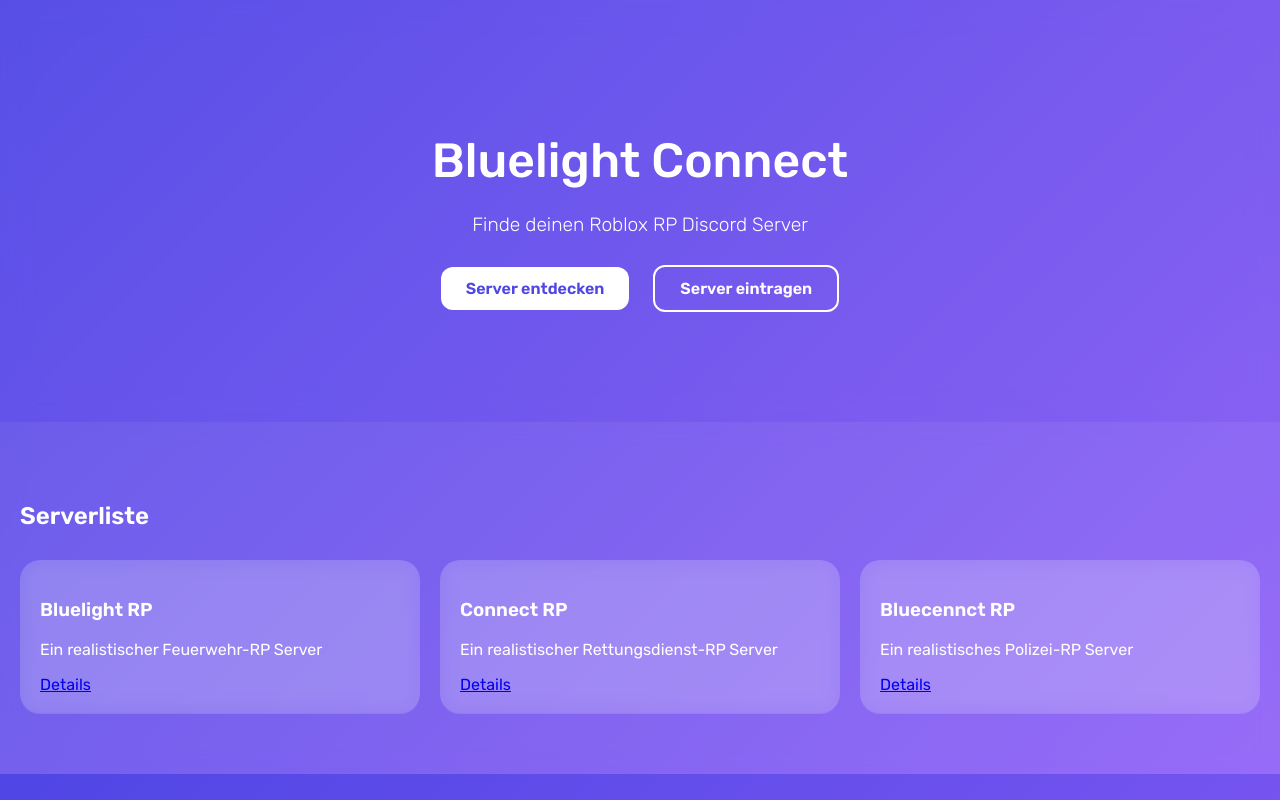
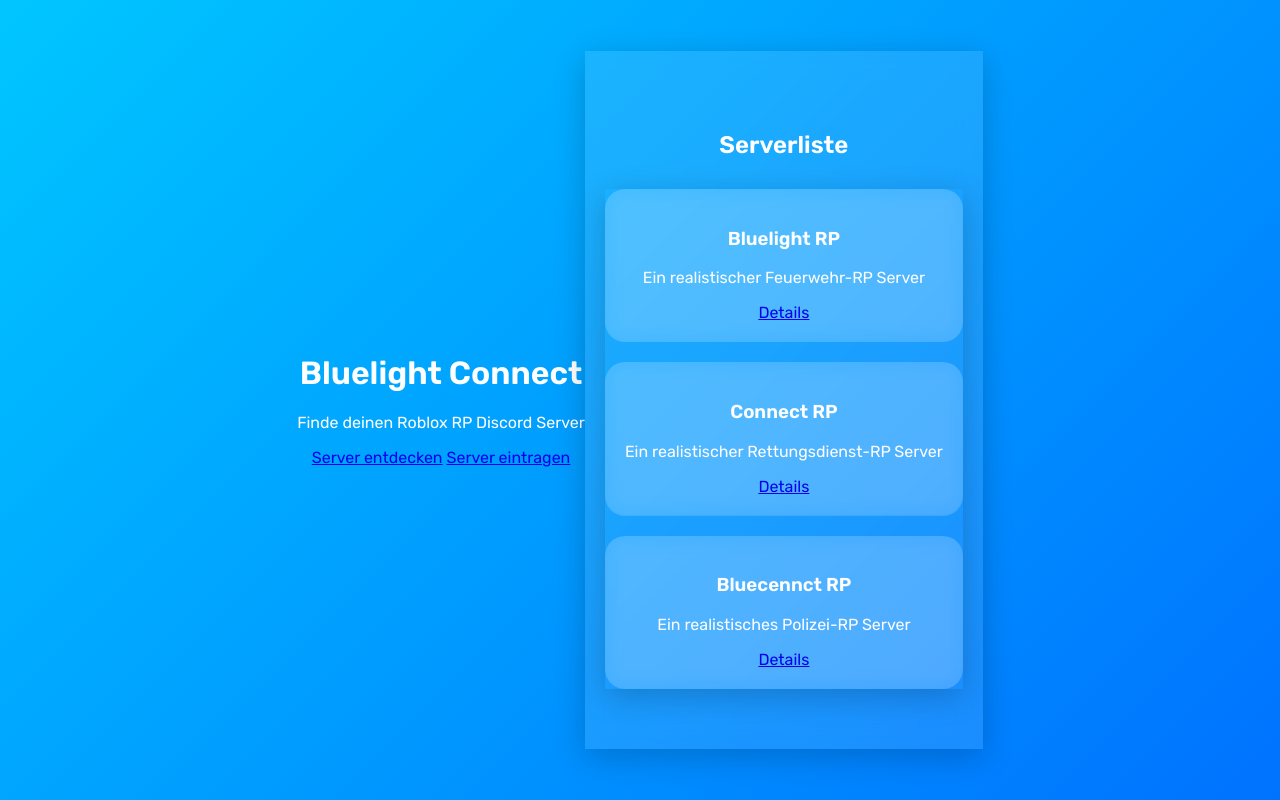
Before and after one commit to bluelight-connect/bluelight-connect.github.io, a plain HTML site: page index.html in a window 1280 px wide. Drawn offline with Linux system fonts and the light colour scheme.

Commit message:
start.css

```diff
--- a/css/start.css
+++ b/css/start.css
@@ -2,31 +2,35 @@
 body {
   margin: 0;
   font-family: 'Rubik', sans-serif;
-  background: linear-gradient(135deg, #4f46e5, #8b5cf6);
+  background: linear-gradient(135deg, #00c6ff, #0072ff);
   color: white;
-  overflow-x: hidden;
+  min-height: 100vh;
+  display: flex;
+  align-items: center;
+  justify-content: center;
+  text-align: center;
 }
 
 /* Hero Section */
-.hero {
+.oben {
   text-align: center;
   padding: 100px 20px;
   backdrop-filter: blur(15px);
   background: rgba(255, 255, 255, 0.05);
 }
 
-.hero h1 {
+.oben h1 {
   font-size: 3rem;
   font-weight: 500;
   margin-bottom: 0.5em;
 }
 
-.hero p {
+.oben p {
   font-weight: 300;
   font-size: 1.2rem;
 }
 
-.hero-buttons .btn {
+.oben-buttons .liste {
   display: inline-block;
   margin: 10px;
   padding: 12px 25px;
@@ -38,14 +42,14 @@
   transition: transform 0.2s ease;
 }
 
-.btn.outline {
+.bewerben {
   background: transparent;
   border: 2px solid white;
   color: white;
 }
 
 .btn:hover {
-  transform: scale(1.05);
+  transform: scale(1.10);
 }
 
 /* Serverliste */
@@ -53,6 +57,7 @@
   padding: 60px 20px;
   background: rgba(255, 255, 255, 0.1);
   backdrop-filter: blur(10px);
+  box-shadow: 0 8px 30px rgba(0,0,0,0.2);
 }
 
 .server-grid {
@@ -60,6 +65,7 @@
   grid-template-columns: repeat(auto-fit, minmax(280px, 1fr));
   gap: 20px;
   margin-top: 30px;
+  box-shadow: 0 8px 30px rgba(0,0,0,0.2);
 }
 
 .server-card {
```
